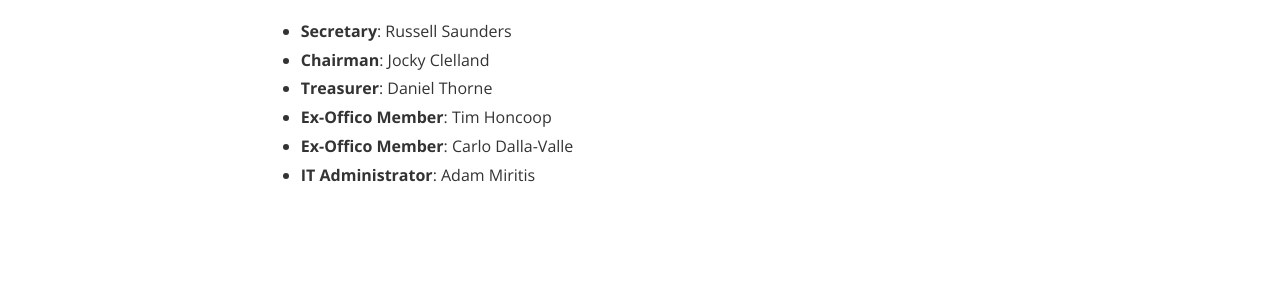
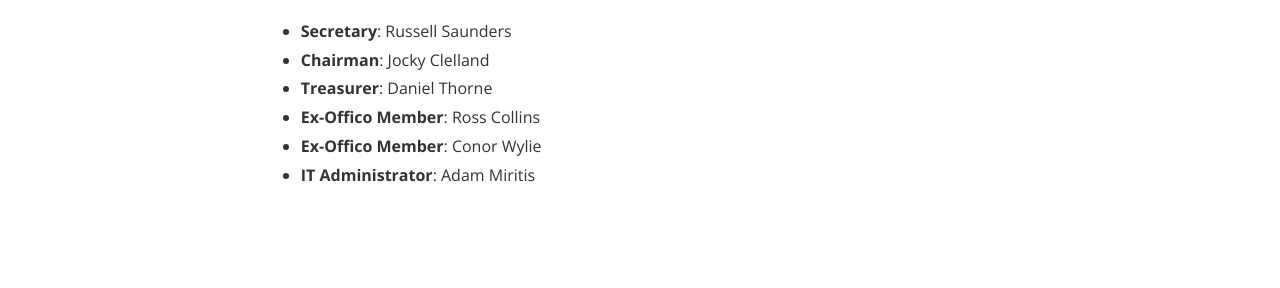
Before and after one commit to Foxh0und/MCSC, a Jekyll site: the page built from about.md, in a window 1280 px wide. Shown: the part 1068-1356 px from the top of the page. Built offline with Jekyll 4.4.1, drawn with Linux system fonts in a browser that asks for light colours; nearby versions of some CDN libraries.

Commit message:
Update Commitee

```diff
--- a/about.md
+++ b/about.md
@@ -19,8 +19,8 @@ A couple of former players have even made it to our club, Charlie Cooke and Paul
 - **Secretary**: Russell Saunders
 - **Chairman**: Jocky Clelland
 - **Treasurer**: Daniel Thorne
-- **Ex-Offico Member**: Tim Honcoop
-- **Ex-Offico Member**: Carlo Dalla-Valle
+- **Ex-Offico Member**: Ross Collins
+- **Ex-Offico Member**: Conor Wylie
 - **IT Administrator**: Adam Miritis
 
 <br>
```
